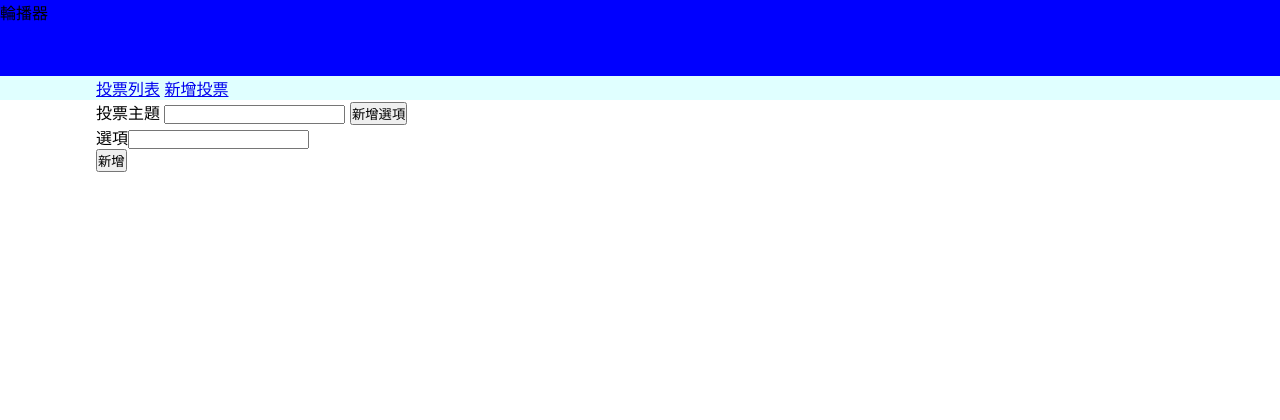
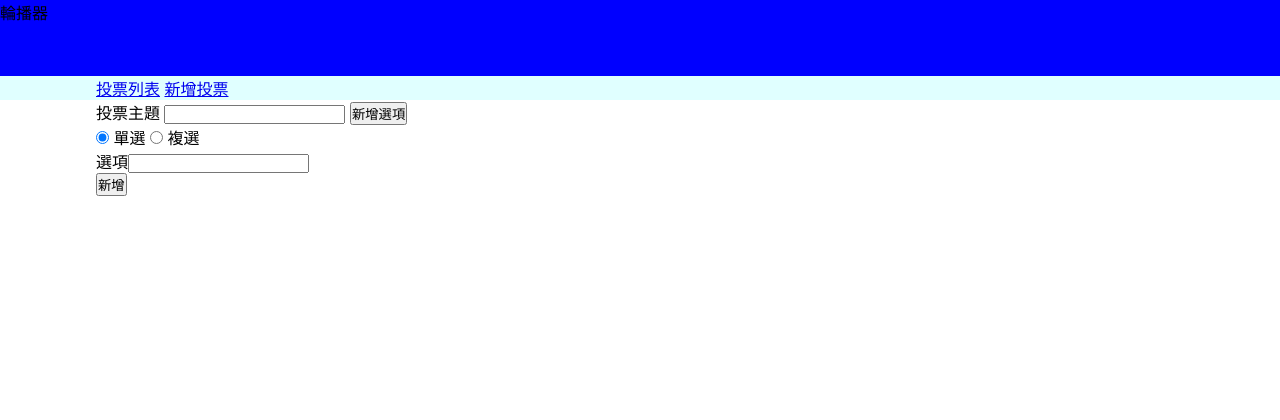
Before and after one commit to msfan555/PHP-vote, a PHP site: page /admin.php?do=add_vote in a window 1280 px wide. Shown: the top 420 px of the page. Run offline with PHP 8.4, Linux system fonts and the light colour scheme.

Commit message:
新增投票增加單/複選選項

```diff
--- a/api/add_vote.php
+++ b/api/add_vote.php
@@ -2,12 +2,15 @@
 
 <?php
 include_once "base.php";
+
+// dd($_POST);
 
 $subject = $_POST['subject'];
 $add_subject = [
     //只需要輸入當初設定時沒有預設值的欄位
     'subject' => $subject,
     'type_id' => 1,
+    'multiple'=>$_POST['multiple'],
     'start' => date("Y-m-d"),
     'end' => date("Y-m-d", strtotime("+10 days"))
 ];
--- a/api/edit_vote.php
+++ b/api/edit_vote.php
@@ -12,6 +12,8 @@ $new_subject = $_POST['subject'];
 $subject = find('subjects', $subject_id);
 
 $subject['subject'] = $new_subject;
+
+$subject['multiple']=$_POST['multiple'];
 
 
 save('subjects', $subject);
--- a/back/add_vote.php
+++ b/back/add_vote.php
@@ -6,6 +6,12 @@
         <input type="text" name="subject" id="subject">
         <!-- label的for對應input的id 所以都要設成subject -->
         <input type="button" value="新增選項" onclick="addOpt()">
+    </div>
+    <div id="selector">
+        <input type="radio" name="multiple" value="0" checked>
+        <label>單選</label>
+        <input type="radio" name="multiple" value="1">
+        <label>複選</label>
     </div>
     <div id="options">
         <label>選項</label><input type="text" name="option[]">
--- a/back/edit.php
+++ b/back/edit.php
@@ -27,6 +27,12 @@ $opts=all('options',['subject_id'=>$id]);
         <input type="button" value="新增選項" onclick="addOpt()">
         <input type="hidden" name="subject_id" value="<?=$subjs['id'];?>">
     </div>
+    <div id="selector">
+        <input type="radio" name="multiple" value="0" <?=($subjs['multiple']==0)?'checked':'';?>>
+        <label>單選</label>
+        <input type="radio" name="multiple" value="1" <?=($subjs['multiple']==1)?'checked':'';?>>
+        <label>複選</label>
+    </div>
     <div id="options">
         <?php
         foreach($opts as $opt){
```
